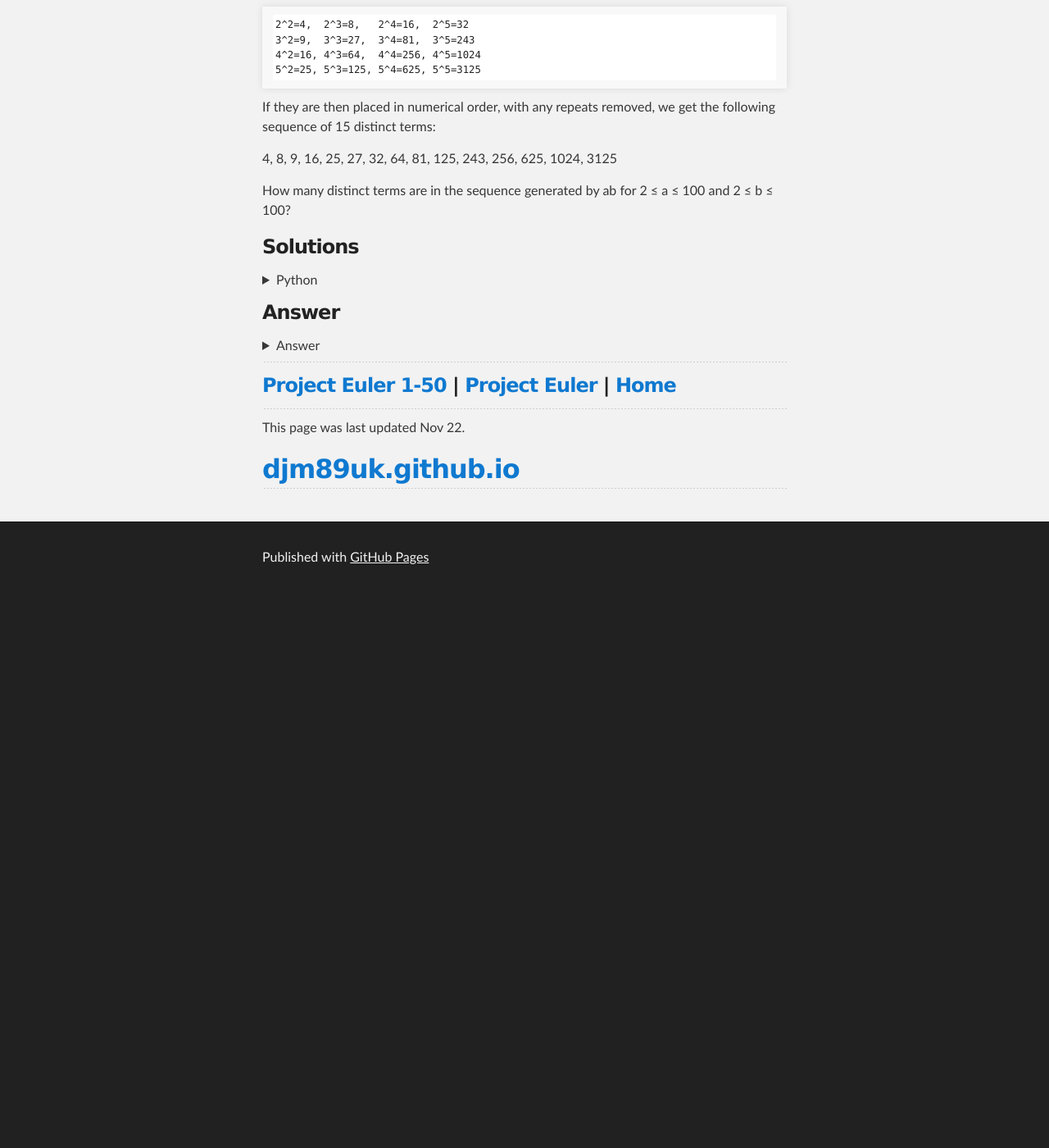
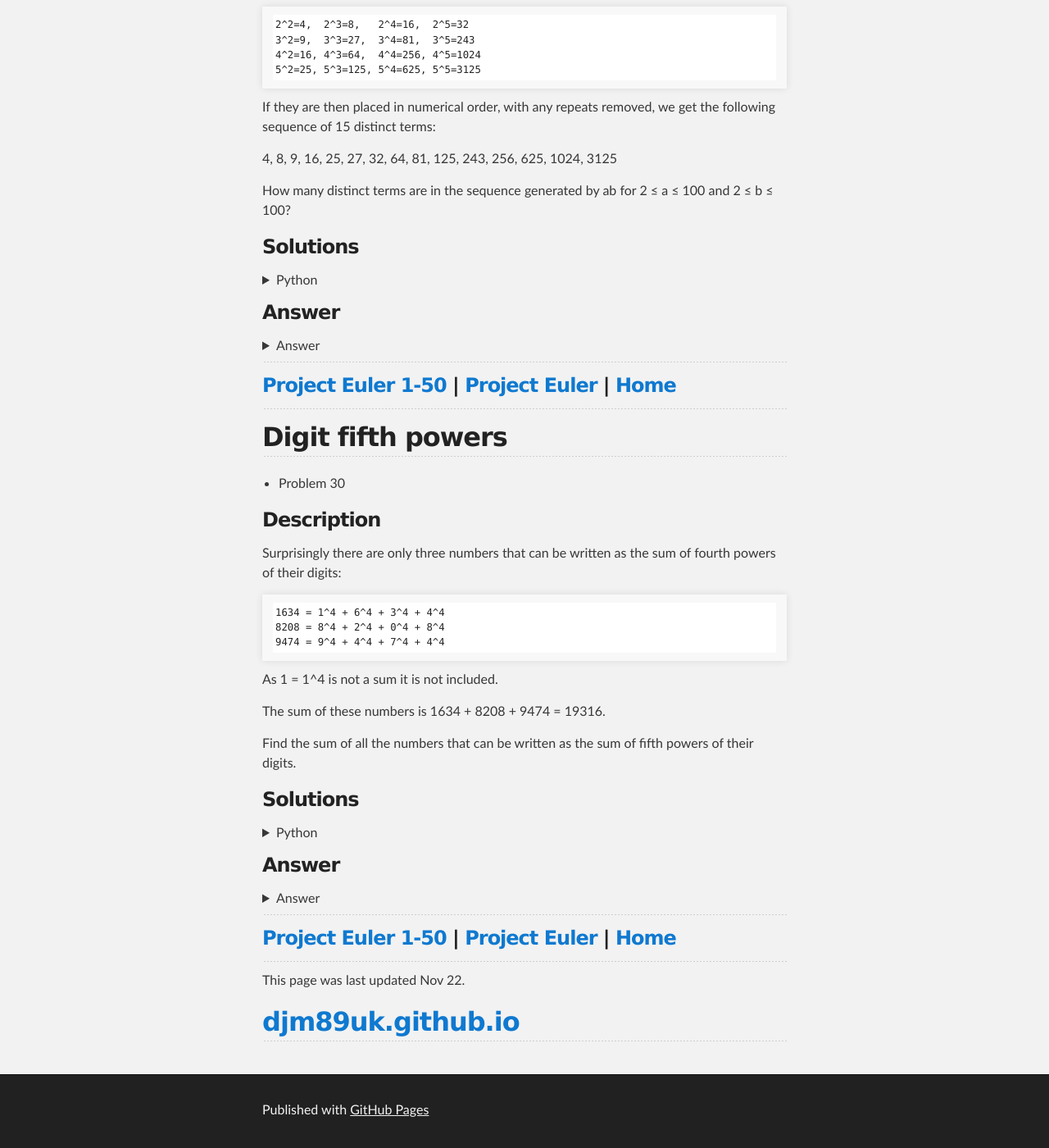
Before and after one commit to djm89uk/djm89uk.github.io, a Jekyll site: the page built from euler_1.md, in a window 1280 px wide and 1400 px high, scrolled down 21835 px. Shown: the whole window at 82% size. Built offline with Jekyll 4.4.1, drawn with Linux system fonts in a browser that asks for light colours; our own code applies the rules of GitHub Pages for plain Markdown files; before the commit the page ends 22561 px from its top, so only the background shows below that; some of the changed text lies outside the part shown.

Commit message:
Update euler_1.md

```diff
--- a/euler_1.md
+++ b/euler_1.md
@@ -1,4 +1,4 @@
-# [Project Euler](./euler.md) Challenges 1-50 (25/50)
+# [Project Euler](./euler.md) Challenges 1-50 (30/50)
 
 [Project Euler](https://projecteuler.net/) was started by Colin Hughes (a.k.a. euler) in October 2001 as a sub-section on mathschallenge.net. Who could have known how popular these types of problems would turn out to be? Since then the membership has continued to grow and Project Euler moved to its own domain in 2006.
 
@@ -35,7 +35,7 @@ These are the first 50 challenges from the site.
 27. [Quadratic primes](#quadratic-primes) 🗸
 28. [Number spiral diagonals](#number-spiral-diagonals) 🗸
 29. [Distinct powers](#distinct-powers) 🗸
-30. [Digit fifth powers](#digit-fifth-powers)
+30. [Digit fifth powers](#digit-fifth-powers) 🗸
 31. [Coin sums](#coin-sums)
 32. [Pandigital products](#pandigital-products)
 33. [Digit cancelling fractions](#digit-cancelling-fractions)
@@ -2551,6 +2551,115 @@ execution time = 0.0037431716918945312 seconds.
 
 ---
 
+## Digit fifth powers
+
+- Problem 30
+
+### Description
+
+Surprisingly there are only three numbers that can be written as the sum of fourth powers of their digits:
+
+    1634 = 1^4 + 6^4 + 3^4 + 4^4
+    8208 = 8^4 + 2^4 + 0^4 + 8^4
+    9474 = 9^4 + 4^4 + 7^4 + 4^4
+
+As 1 = 1^4 is not a sum it is not included.
+
+The sum of these numbers is 1634 + 8208 + 9474 = 19316.
+
+Find the sum of all the numbers that can be written as the sum of fifth powers of their digits.
+
+### Solutions
+
+<details>
+
+<summary markdown="span">Python</summary>
+
+We can bound the problem by considering the minima and maxima solutions:  for 9^5; we have 9^5=59049.  We can limit the integer size by comparing the minimum integer with the maximum products:  for 1 digit, the minimum value is 1, the maximum solution is 59049, 1 < 59049 so this is feasible.  expanding for other integer lengths:
+
+1 digit:  1, 9^5   =  59049 > 1
+2 digits: 10, 2*9^5 = 118098 > 10
+3 digits: 100, 3*9^5 = 177147 > 100
+4 digits: 1000, 4*9^5 = 236196 > 1000
+5 digits: 10000, 5*9^5 = 295245 > 10000
+6 digits: 100000, 6*9^5 = 354294 > 100000
+7 digits: 1000000, 7*9^5 = 413343 < 1000000
+8 digits: 10000000, 8*9^5 = 472392 < 10000000
+9 digits: 100000000, 9*9^5 = 531441 < 100000000
+
+The maximum integer is 6 digits long.  We can find the minima by investigating the minimum products for each index:
+
+1**5 = 1
+2**5 = 32
+3**5 = 243
+4**5 = 1024
+5**5 = 3125
+6**5 = 7776
+7**5 = 16807
+8**5 = 32768
+9**5 = 59049
+
+Any 2-digit number cannot include an integer greater than 2 and will have no solution below 32, therefore there are no solutions.
+Any 3-digit number cannot include an integer greater than 3 and will have no solution below 245.  We have a limited number of possible integers:
+	300, 301, 302, 303, 310, 311, 312, 313, 320, 321, 322, 323, 330, 331, 332, 333
+None of these provide a valid solution.
+Any 4-digit number cannot include an integer greater than 6:
+	1000, 1001, 1002, 1003, 1004, 1005, 1006, 1010.... 6665, 6666.
+There are 2 solutions for 4-digit integers: 4150, 4151
+
+We can solve using a simple Python script:
+
+~~~py
+import time
+
+t0 = time.time()
+
+ans = 4150+4151
+pow_arr = [0,1,32,243,1024,3125,7776,16807,32768,59049]
+
+for i in range(10000,1000000):
+    int_sum = 0
+    i_str = str(i)
+    for idx in i_str:
+        int_sum += pow_arr[int(idx)]
+    if i==int_sum:
+        ans += i
+
+t1 = time.time()
+print("Digit fifth powers, Project Euler Problem 30")
+print("Answer = {}".format(ans))
+print("execution time = {} seconds.".format(t1-t0))
+~~~
+
+This provides the answer in 968 milliseconds:
+
+~~~
+Digit fifth powers, Project Euler Problem 30
+Answer = 443839
+execution time = 0.9686989784240723 seconds.
+~~~
+
+</details>
+
+
+### Answer
+
+<details>
+
+<summary markdown="span">Answer</summary>
+
+~~~
+443839
+~~~
+
+</details>
+
+---
+
+### [Project Euler 1-50](#contents) | [Project Euler](./euler.md) | [Home](./index.md)
+
+---
+
 This page was last updated Nov 22.
 
 ## [djm89uk.github.io](https://djm89uk.github.io)
```
